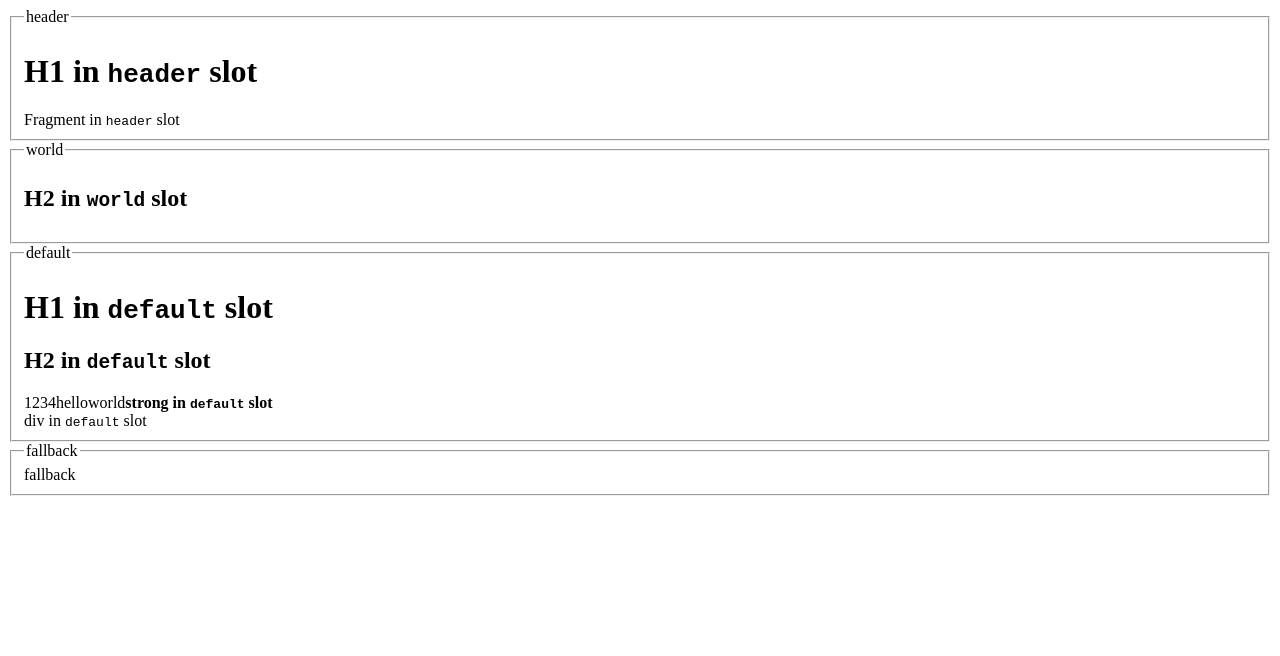
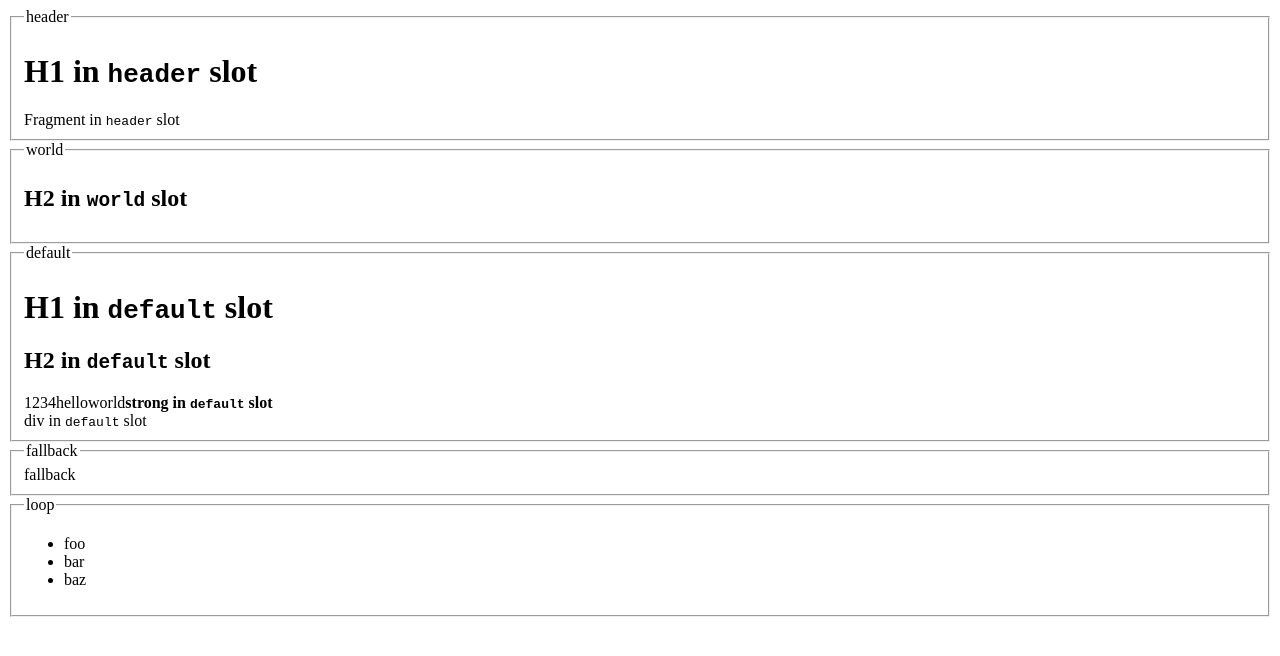
Before and after one commit to hooriza/react-use-slot, a React (Create React App) app: page / in a window 1280 px wide. Shown: the top 656 px of the page. Built offline with nearby package versions, Linux system fonts and the light colour scheme.

Commit message:
Scoped slots

```diff
--- a/src/components/App.tsx
+++ b/src/components/App.tsx
@@ -19,6 +19,9 @@ const App = () => {
         world
         <strong>strong in <code>default</code> slot</strong>
         <div>div in <code>default</code> slot</div>
+        <li slot="listitem">
+          {(item: string) => <Fragment>{item}</Fragment>}
+        </li>
       </MyComponent>
     </div>
   );
--- a/src/components/MyComponent.tsx
+++ b/src/components/MyComponent.tsx
@@ -24,6 +24,14 @@ const MyComponent = ({ children }: { children: ReactNode }) => {
           fallback
         </Slot>
       </fieldset>
+      <fieldset>
+        <legend>loop</legend>
+        <ul>
+          {['foo', 'bar', 'baz'].map((item, index) => {
+            return <Slot key={index} name="listitem" data={item} />;
+          })}
+        </ul>
+      </fieldset>
     </div>
   );
 };
--- a/src/module/useSlot.ts
+++ b/src/module/useSlot.ts
@@ -3,7 +3,7 @@ import { Children } from "react";
 
 const useSlot = (children: ReactNode) => {
   const slots = Children.toArray(children).reduce<
-    Record<string, ReturnType<typeof Children.toArray>>
+    Partial<Record<string, ReturnType<typeof Children.toArray>>>
   >((slots, child) => {
     if (typeof child === "object" && "props" in child && child.props.slot) {
       const slotName = child.props.slot;
@@ -22,8 +22,26 @@ const useSlot = (children: ReactNode) => {
     };
   }, {});
 
-  return ({ name = "default", children }: { name?: string, children?: ReactNode }) =>
-    createElement(Fragment, {}, slots[name] ?? children);
+  return ({
+    name = "default",
+    data,
+    children
+  }: {
+    name?: string;
+    data?: unknown;
+    children?: ReactNode;
+  }) => {
+    let slot = slots[name];
+
+    if (data && slot) {
+      slot = slot.map((child) =>
+        typeof child === "object" && "props" in child
+          ? cloneElement(child, {}, child.props.children(data))
+          : child
+      );
+    }
+    return createElement(Fragment, {}, slot ?? children);
+  };
 };
 
 export default useSlot;
```
